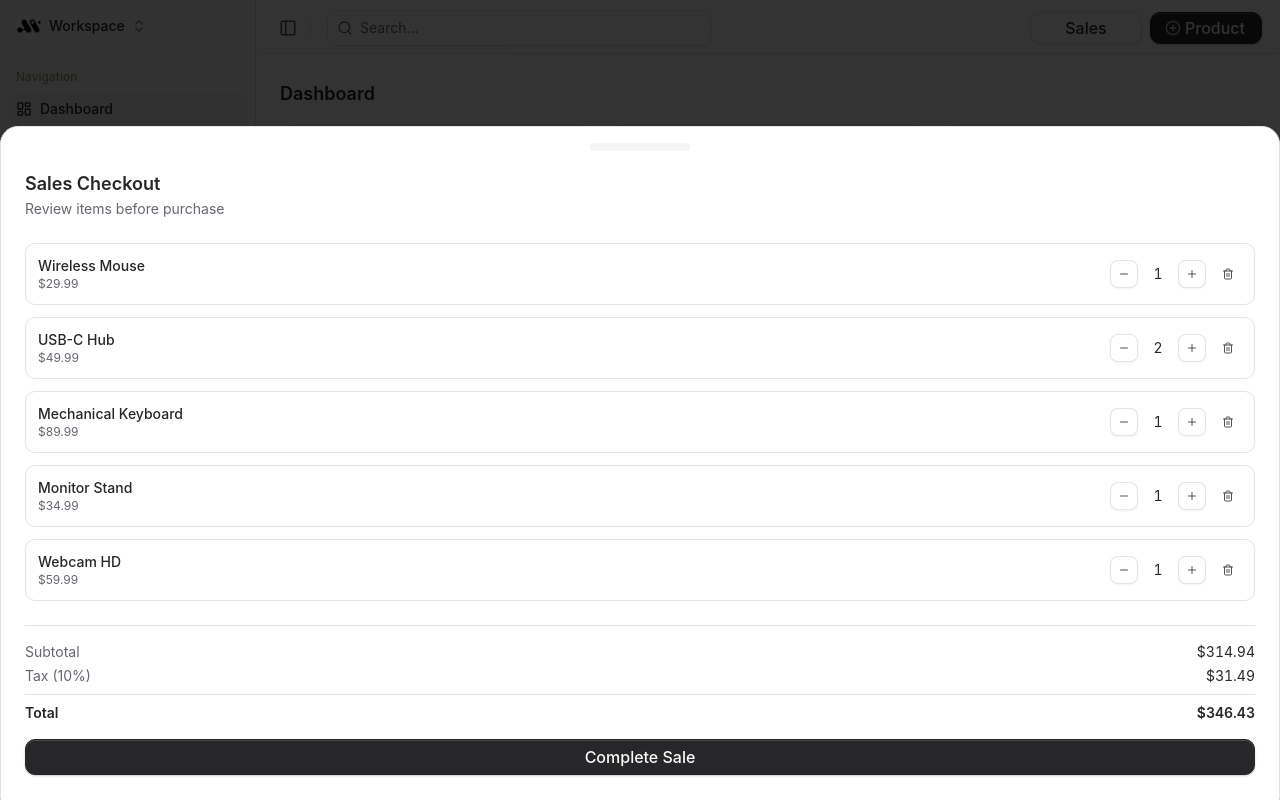
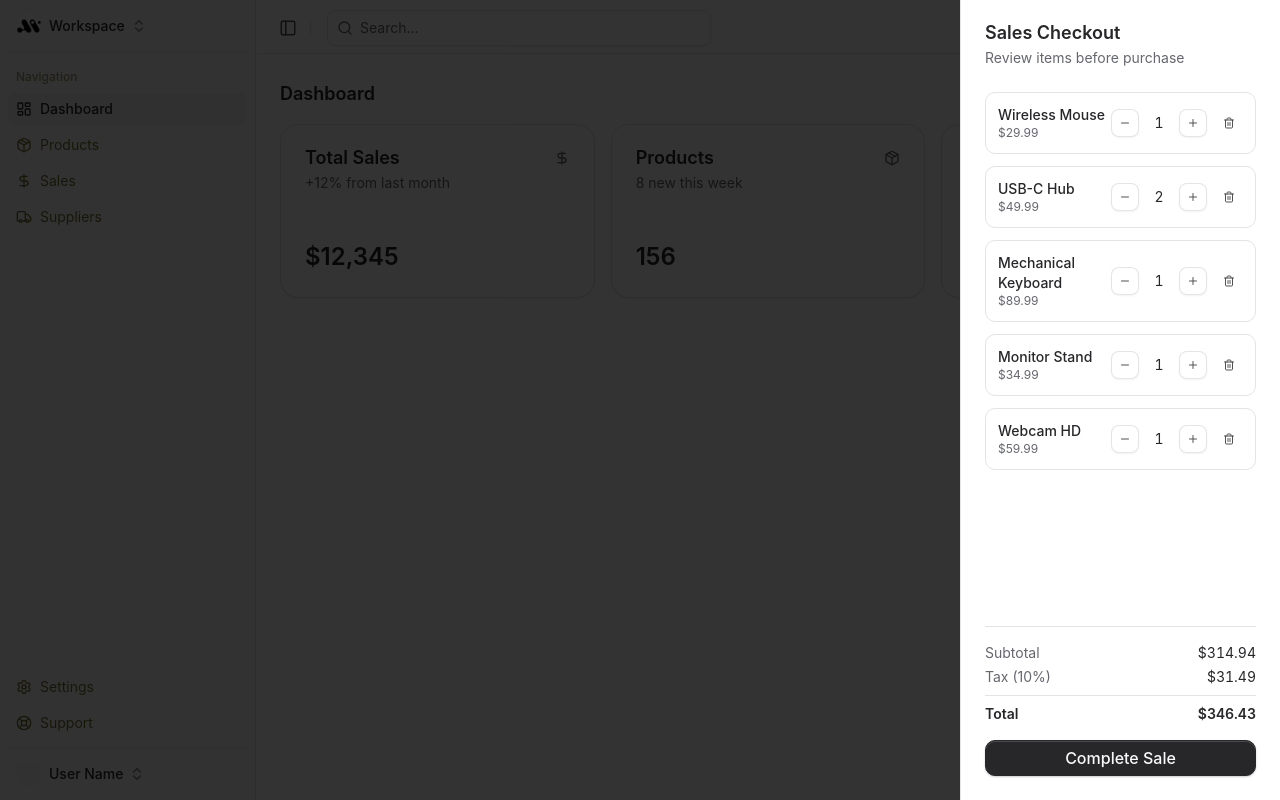
Before and after one commit to FernanRM7/kiosq, a React (Vite) app in the folder apps/front/: page /dashboard in a window 1280 px wide. Both pictures are taken after a click on the button "Sales". Built offline with nearby package versions, Linux system fonts and the light colour scheme.

Commit message:
feat: sales drawer with right-side direction and product dialog

```diff
--- a/apps/front/src/components/dashboard/sales-drawer.tsx
+++ b/apps/front/src/components/dashboard/sales-drawer.tsx
@@ -1,10 +1,10 @@
-import { Minus, Plus, Trash2 } from "lucide-react";
+import { Minus, Plus, PlusCircle, Trash2 } from "lucide-react";
 import { useState } from "react";
 
 import { Button } from "@/components/ui/button";
 import {
   Drawer,
-  DrawerContent,
+  DrawerContentRight,
   DrawerDescription,
   DrawerFooter,
   DrawerHeader,
@@ -48,16 +48,17 @@ export function SalesDrawer() {
   const total = subtotal + tax;
 
   return (
-    <Drawer open={open} onOpenChange={setOpen}>
+    <Drawer open={open} onOpenChange={setOpen} direction="right">
       <Button
         variant="outline"
         size="sm"
         className="w-28"
         onClick={() => setOpen(true)}
       >
+        <PlusCircle className="size-4" />
         <span>Sales</span>
       </Button>
-      <DrawerContent>
+      <DrawerContentRight>
         <DrawerHeader>
           <DrawerTitle>Sales Checkout</DrawerTitle>
           <DrawerDescription>Review items before purchase</DrawerDescription>
@@ -122,7 +123,7 @@ export function SalesDrawer() {
           </div>
           <Button className="mt-2 w-full">Complete Sale</Button>
         </DrawerFooter>
-      </DrawerContent>
+      </DrawerContentRight>
     </Drawer>
   );
 }
--- a/apps/front/src/components/ui/drawer.tsx
+++ b/apps/front/src/components/ui/drawer.tsx
@@ -6,7 +6,7 @@ import { Drawer as DrawerPrimitive } from "vaul";
 import { cn } from "@/lib/utils";
 
 function Drawer({
-  shouldScaleBackground = true,
+  shouldScaleBackground = false,
   ...props
 }: React.ComponentProps<typeof DrawerPrimitive.Root>) {
   return (
@@ -60,12 +60,35 @@ function DrawerContent({
       <DrawerPrimitive.Content
         data-slot="drawer-content"
         className={cn(
-          "fixed inset-x-0 bottom-0 z-50 mt-24 flex h-auto flex-col rounded-t-2xl border bg-background",
+          "fixed z-50 flex flex-col bg-background",
+          "inset-x-0 bottom-0 mt-24 h-auto rounded-t-2xl border",
           className
         )}
         {...props}
       >
         <div className="mx-auto mt-4 h-2 w-[100px] rounded-full bg-muted" />
+        {children}
+      </DrawerPrimitive.Content>
+    </DrawerPortal>
+  );
+}
+
+function DrawerContentRight({
+  className,
+  children,
+  ...props
+}: React.ComponentProps<typeof DrawerPrimitive.Content>) {
+  return (
+    <DrawerPortal>
+      <DrawerOverlay />
+      <DrawerPrimitive.Content
+        data-slot="drawer-content"
+        className={cn(
+          "fixed inset-y-0 right-0 top-0 left-auto z-50 flex h-full w-[25vw] min-w-[320px] flex-col rounded-none border-l bg-background",
+          className
+        )}
+        {...props}
+      >
         {children}
       </DrawerPrimitive.Content>
     </DrawerPortal>
@@ -125,6 +148,7 @@ export {
   Drawer,
   DrawerClose,
   DrawerContent,
+  DrawerContentRight,
   DrawerDescription,
   DrawerFooter,
   DrawerHeader,
```
